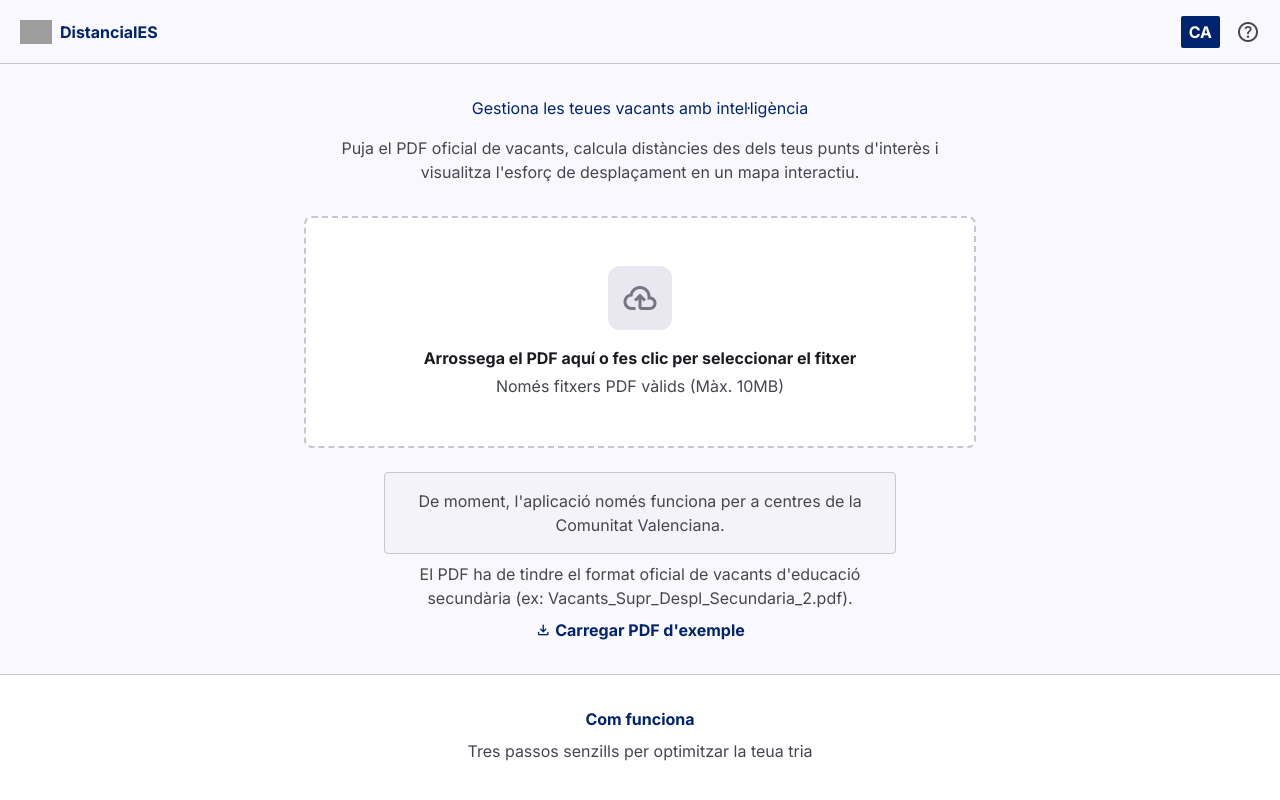
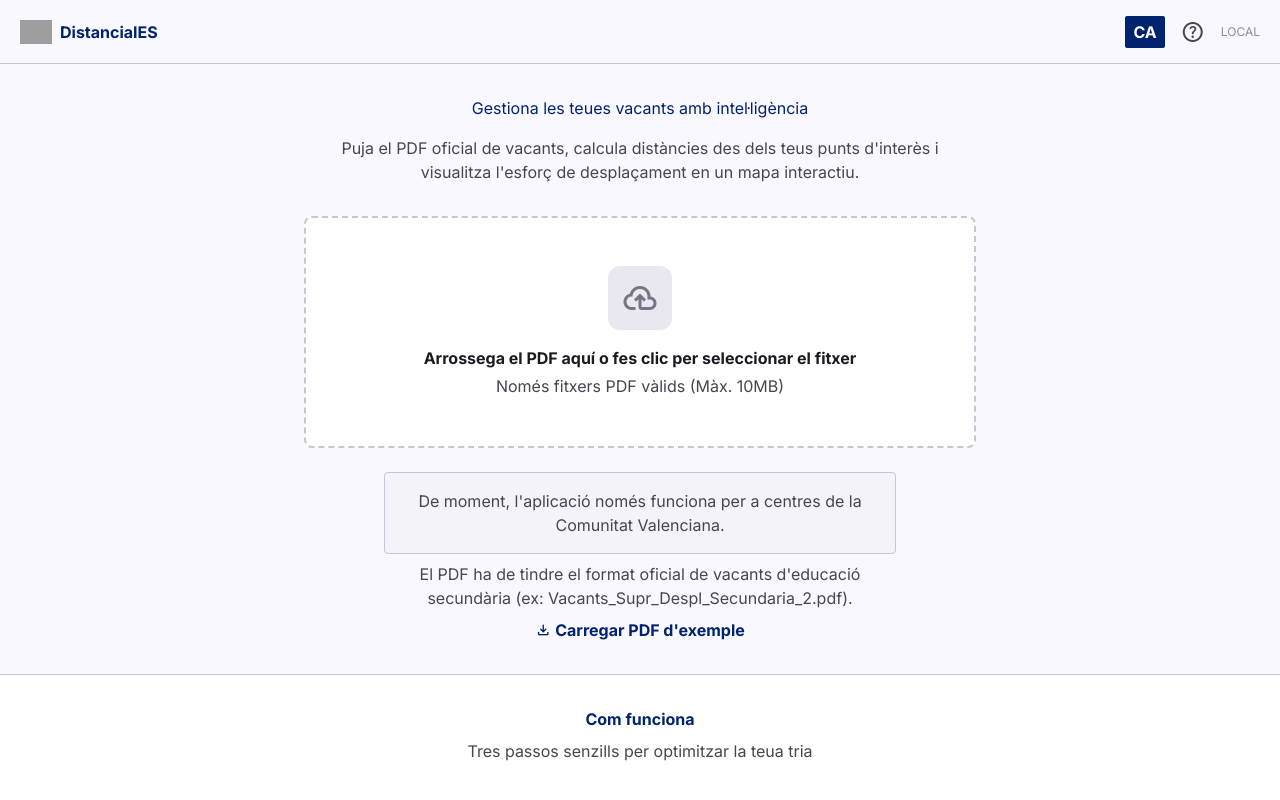
Before and after one commit to ElMaxter99/ies-effort-calculator, an Angular app: page / in a window 1280 px wide. Built offline with nearby package versions, Linux system fonts and the light colour scheme; grey boxes are pictures that could not be loaded.

Commit message:
feat: display application version in header

```diff
--- a/src/app/app.html
+++ b/src/app/app.html
@@ -16,6 +16,7 @@
         }
         <button class="bg-primary text-on-primary px-sm py-1 rounded font-label-md text-label-md font-bold" (click)="i18n.toggleLang()">{{ t().langToggle }}</button>
         <span class="material-symbols-outlined text-on-surface-variant cursor-pointer" [title]="t().help">help</span>
+        <span class="text-xs font-label-md text-on-surface-variant/60 select-none">{{ appVersionLabel() }}</span>
       </div>
     </div>
   </header>
--- a/src/app/app.ts
+++ b/src/app/app.ts
@@ -4,6 +4,8 @@ import { PdfParserService } from './services/pdf-parser.service';
 import { GeocodingService } from './services/geocoding.service';
 import { CentresDatabaseService } from './services/centres-database.service';
 import { I18nService } from './services/i18n.service';
+import { APP_VERSION } from './version';
+import { APP_ENV } from './env';
 import L from 'leaflet';
 
 type ViewType = 'map' | 'table' | 'split';
@@ -81,6 +83,12 @@ export class App implements OnDestroy {
   geoProgress = signal({ current: 0, total: 0, message: '' });
 
   t = computed(() => this.i18n.t());
+
+  appVersionLabel = computed(() => {
+    if (APP_ENV === 'development') return 'LOCAL';
+    if (APP_ENV === 'preview') return 'PRE';
+    return 'v' + APP_VERSION;
+  });
 
   localities = computed(() => {
     const set = new Set<string>();
```
